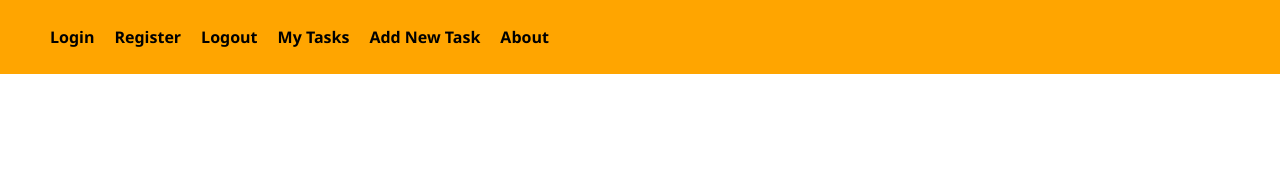
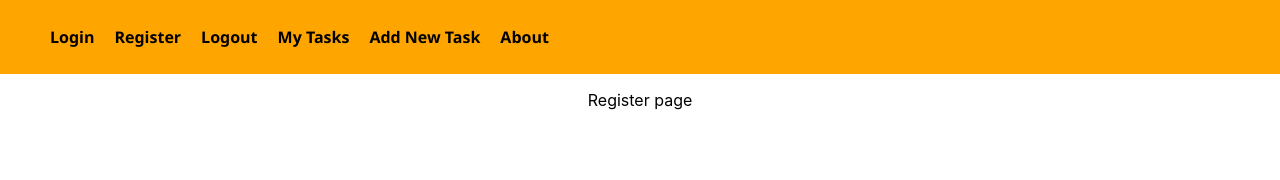
Before and after one commit to EmilPopovski24/DesignIT, a React (Create React App) app in the folder designit/: page /client-register in a window 1280 px wide. Shown: the top 180 px of the page. Built offline with nearby package versions, Linux system fonts and the light colour scheme.

Commit message:
adding Client login, register and logout page

```diff
--- a/designit/src/App.js
+++ b/designit/src/App.js
@@ -3,6 +3,9 @@ import { Route, Routes } from 'react-router-dom';
 import { Home } from './components/Home/Home';
 import { Header } from './components/Header/Header';
 import { Footer } from './components/Footer/Footer';
+import { Login } from './components/Client/Login/Login';
+import { Register } from './components/Client/Register/Register';
+import { Logout } from './components/Client/Logout/Logout';
 
 function App() {
 
@@ -12,6 +15,9 @@ function App() {
       <div className="main-content">
         <Routes>
           <Route path ="/" element={<Home />} />
+          <Route path="/client-login" element={<Login />} />
+          <Route path="/client-register" element={<Register />} />
+          <Route path="/client-logout" element={<Logout />} />
         </Routes>
       </div>
       <Footer />
--- /dev/null
+++ b/designit/src/components/Client/Login/Login.js
@@ -0,0 +1,9 @@
+
+
+export const Login = () => {
+    return (
+        <>
+        <p>Login page</p>
+        </>
+    )
+}
--- /dev/null
+++ b/designit/src/components/Client/Logout/Logout.js
@@ -0,0 +1,10 @@
+
+
+export const Logout = () => {
+
+    return(
+        <>
+        <p>Logout page</p>
+        </>
+    )
+}
--- /dev/null
+++ b/designit/src/components/Client/Register/Register.js
@@ -0,0 +1,10 @@
+
+
+export const Register = () => {
+
+    return(
+        <>
+        <p>Register page</p>
+        </>
+    )
+}
--- a/designit/src/components/Home/Home.js
+++ b/designit/src/components/Home/Home.js
@@ -1,11 +1,10 @@
 
 
 export const Home = () => {
+
     return(
         <>
         <p>Home page</p>
         </>
     )
-
-
 }
```
Also changed, not shown: designit/src/components/Client/Login/Login.css (added), designit/src/components/Client/Register/Register.css (added).
